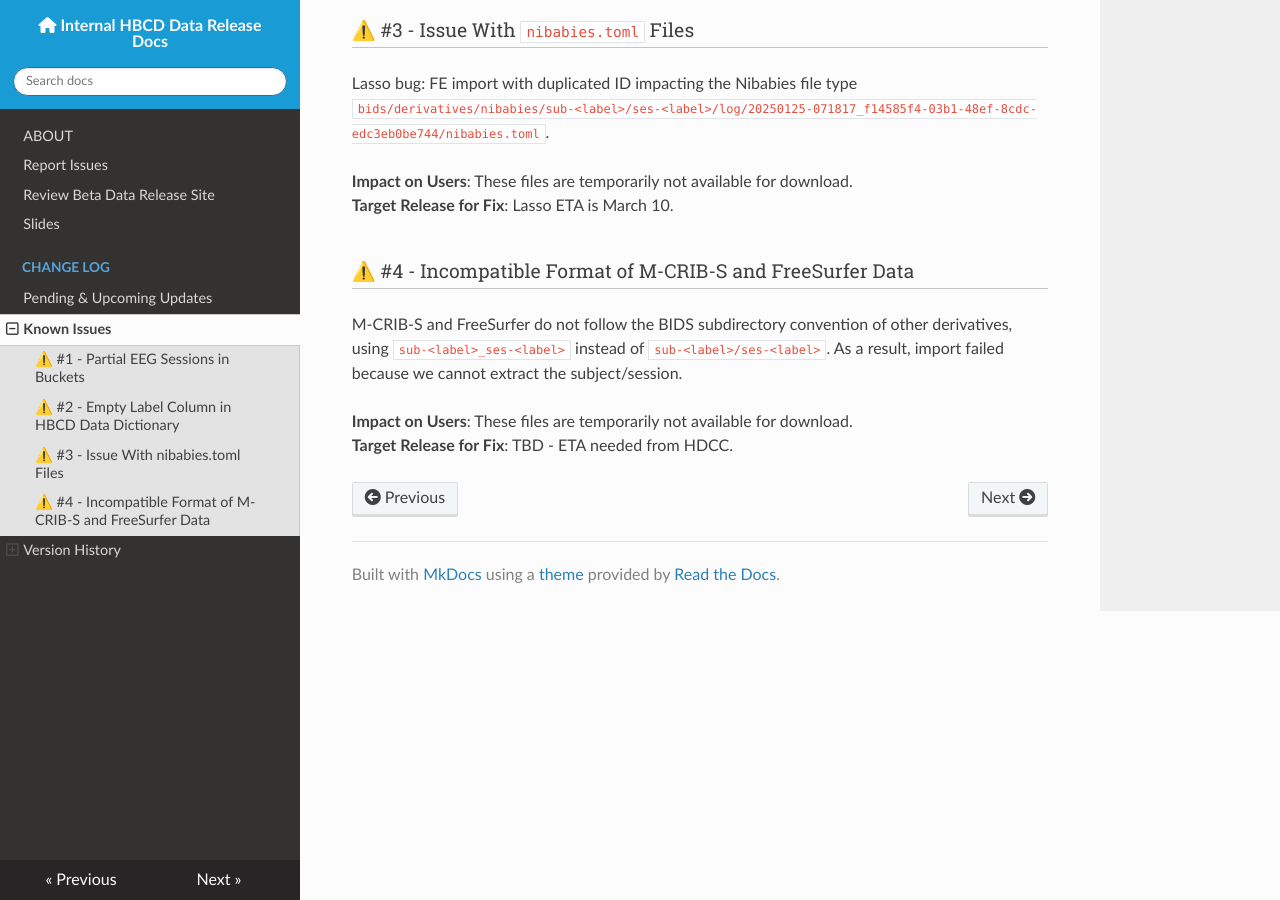
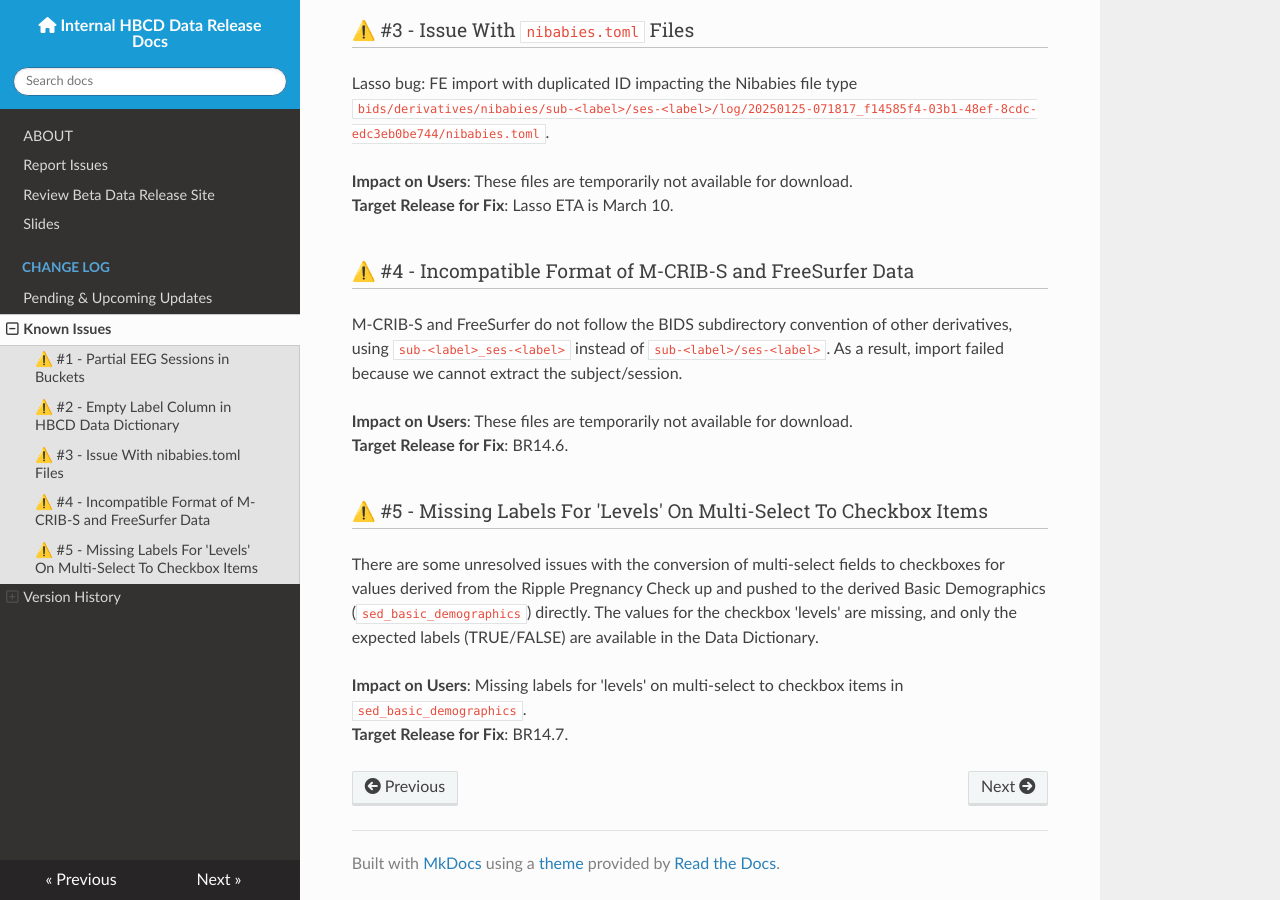
Before and after one commit to DCAN-Labs/hbcd-docs-internal, an MkDocs documentation site: the page built from docs/changelog/knownissues.md, in a window 1280 px wide and 900 px high, scrolled down 722 px. Built offline with MkDocs 1.6.1, drawn with Linux system fonts in a browser that asks for light colours; nearby versions of some CDN libraries.

Commit message:
add known issues 5

```diff
--- a/docs/changelog/knownissues.md
+++ b/docs/changelog/knownissues.md
@@ -22,4 +22,10 @@ Lasso bug: FE import with duplicated ID impacting the Nibabies file type `bids/d
 M-CRIB-S and FreeSurfer do not follow the BIDS subdirectory convention of other derivatives, using `sub-<label>_ses-<label>` instead of `sub-<label>/ses-<label>`. As a result, import failed because we cannot extract the subject/session.
 
 **Impact on Users**: These files are temporarily not available for download.
-**Target Release for Fix**: TBD - ETA needed from HDCC.
+**Target Release for Fix**: BR14.6.
+
+### ⚠️ #5 - Missing Labels For 'Levels' On Multi-Select To Checkbox Items
+There are some unresolved issues with the conversion of multi-select fields to checkboxes for values derived from the Ripple Pregnancy Check up and pushed to the derived Basic Demographics (`sed_basic_demographics`) directly. The values for the checkbox 'levels' are missing, and only the expected labels (TRUE/FALSE) are available in the Data Dictionary.
+
+**Impact on Users**: Missing labels for 'levels' on multi-select to checkbox items in `sed_basic_demographics`.
+**Target Release for Fix**: BR14.7.
```
